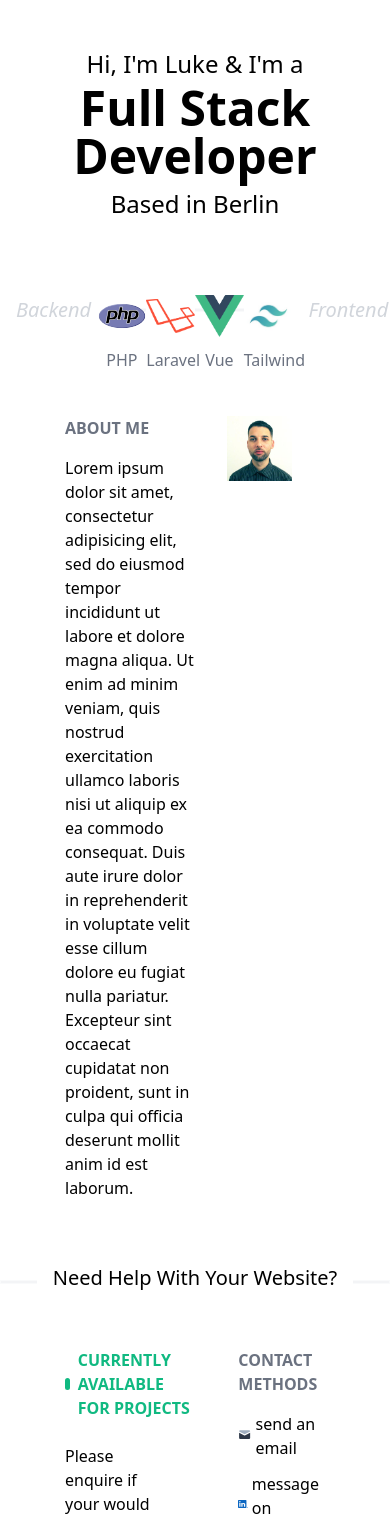
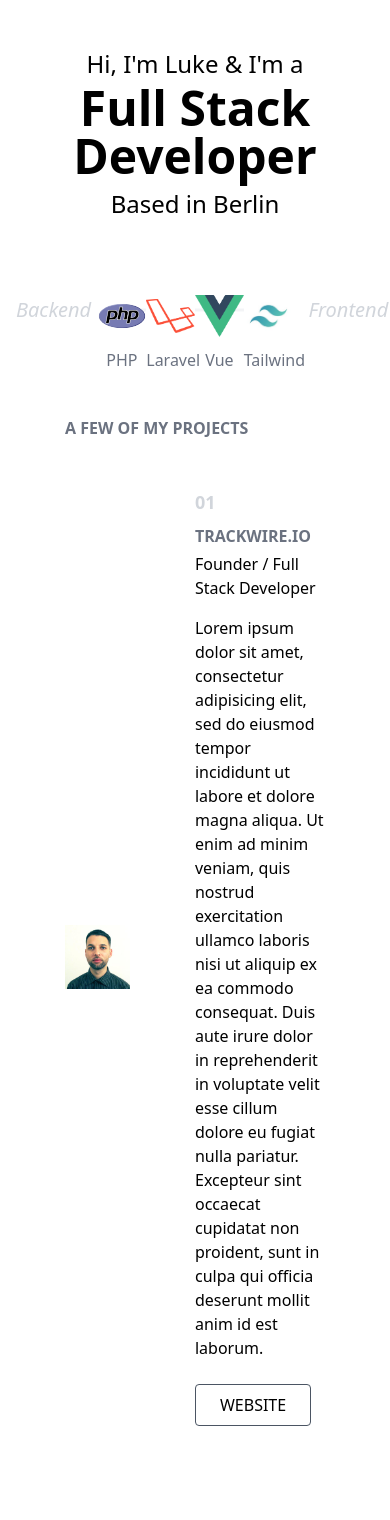
Before and after one commit to luke-joseph/portfolio-2021, a Vue app: page / in a window 390 px wide. Shown: the top 1520 px of the page. Built offline with nearby package versions, Linux system fonts and the light colour scheme.

Commit message:
add basic project overview

```diff
--- a/src/components/FooterComponent.vue
+++ b/src/components/FooterComponent.vue
@@ -1,7 +1,7 @@
 <template>
   <div class="">
     <div class="flex w-full container mx-auto">
-      <img src="@/assets/city-sillouhette.png" alt="city illustration" class="w-1/2 sm:w-1/3 mx-auto opacity-25 mt-auto">
+      <img src="@/assets/city-sillouhette.png" alt="city illustration" class="w-1/2 sm:w-1/3 mx-auto opacity-10 mt-auto">
     </div>
     <footer class="h-12 w-full bg-gray-100">
 
--- a/src/components/index/AboutMe.vue
+++ b/src/components/index/AboutMe.vue
@@ -1,5 +1,5 @@
 <template>
-  <div class="flex w-2/3 mx-auto">
+  <div class="flex w-2/3 mx-auto mb-24">
     <div class="w-1/2">
       <h3 class="font-semibold text-gray-500">ABOUT ME</h3>
       <p class="mt-4">
--- a/src/components/index/ContactMe.vue
+++ b/src/components/index/ContactMe.vue
@@ -1,5 +1,5 @@
 <template>
-  <div class="flex flex-col w-full mx-auto mt-16">
+  <div class="flex flex-col w-full mx-auto mt-8">
 
     <h2 class="z-50 text-center inline-block bg-white?">
       <span class="bg-white px-4 text-xl">Need Help With Your Website?</span>
@@ -19,7 +19,7 @@
 
               <span class="h-3 w-3 bg-green-500 rounded-full mr-2"></span>
 
-              CURRENTLY AVAILABLE FOR PROJECTS
+              I'M CURRENTLY AVAILABLE FOR PROJECTS
 
             </h3>
 
@@ -43,7 +43,7 @@
 
               <span class="h-3 w-3 bg-yellow-500 rounded-full mr-2"></span>
 
-              CURRENTLY PARTIALLY AVAILABLE
+              I'M PARTIALLY AVAILABLE FOR PROJECTS
 
             </h3>
 
@@ -61,13 +61,13 @@
 
               <span class="h-3 w-3 bg-red-500 rounded-full mr-2"></span>
 
-              NOT CURRENTLY AVAILABLE
+              I'M NOT CURRENTLY AVAILABLE FOR PROJECTS
 
             </h3>
 
             <p class="w-5/6 mb-3">
 
-              I'm not currently available for any projects at the moment. If you have a very short term limited project feel free to message me and I'll do my best to accomodate you.
+              I'm not currently available for any projects at the moment. If you have a <span class="font-bold italic">very short term limited project</span> feel free to message me and I'll do my best to accomodate you.
 
             </p>
 
--- /dev/null
+++ b/src/components/index/ProjectsOverview.vue
@@ -0,0 +1,42 @@
+<template>
+  <div class="flex flex-col w-2/3 mx-auto mb-24">
+
+    <h3 class="font-semibold text-gray-500 mb-12">A FEW OF MY PROJECTS</h3>
+
+    <div class="flex items-center">
+
+      <div class="w-1/2">
+
+        <img src="@/assets/22075645.jpg" alt="Luke professional image" class="w-1/2 mr-auto">
+
+      </div>
+
+      <div class="w-1/2">
+
+        <h4 class="font-semibold text-gray-300 text-lg mb-2">01</h4>
+
+        <h3 class="font-semibold text-gray-500 mb-1">TRACKWIRE.IO</h3>
+
+        <p>Founder / Full Stack Developer</p>
+
+        <p class="mt-4">
+          Lorem ipsum dolor sit amet, consectetur adipisicing elit, sed do eiusmod tempor incididunt ut labore et dolore magna aliqua. Ut enim ad minim veniam, quis nostrud exercitation ullamco laboris nisi ut aliquip ex ea commodo consequat. Duis aute irure dolor in reprehenderit in voluptate velit esse cillum dolore eu fugiat nulla pariatur. Excepteur sint occaecat cupidatat non proident, sunt in culpa qui officia deserunt mollit anim id est laborum.
+        </p>
+
+        <a href="#">
+          <button type="button" class="border border-gray-600 px-6 py-2 mt-6 rounded">WEBSITE</button>
+        </a>
+
+      </div>
+
+    </div>
+
+  </div>
+
+</template>
+
+<script>
+export default {
+  name: 'ProjectsOverview'
+}
+</script>
--- a/src/views/HomePage.vue
+++ b/src/views/HomePage.vue
@@ -2,6 +2,7 @@
 
   <div class="flex flex-col">
       <index-hero />
+      <projects-overview />
       <about-me />
       <contact-me />
   </div>
@@ -12,13 +13,15 @@
 import IndexHero from '@/components/index/IndexHero.vue'
 import AboutMe from '@/components/index/AboutMe.vue'
 import ContactMe from '@/components/index/ContactMe.vue'
+import ProjectsOverview from '@/components/index/ProjectsOverview.vue'
 
 export default {
   name: 'HomePage',
   components: {
     IndexHero,
     AboutMe,
-    ContactMe
+    ContactMe,
+    ProjectsOverview
   }
 }
 </script>
```
